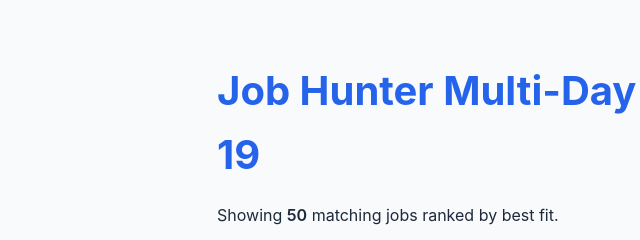
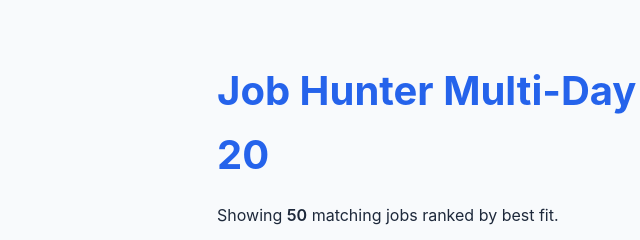
Before and after one commit to Bluntboy101/job-hunter-site, a plain HTML site: page index.html in a window 1280 px wide. Shown: the top 240 px of the page, 23-663 px from the left. Drawn offline with Linux system fonts and the light colour scheme.

Commit message:
Auto-update job report: 2026-11-20 16:03 UTC

```diff
--- a/index.html
+++ b/index.html
@@ -133,7 +133,7 @@
 </head>
 <body>
     <div class="container">
-        <h1>Job Hunter Multi-Day Report - 2026-11-19</h1>
+        <h1>Job Hunter Multi-Day Report - 2026-11-20</h1>
 <p>Showing <strong>50</strong> matching jobs ranked by best fit.</p>
 <h2>Top Matches</h2>
 <h3>1. Strategist Copywriter at Herman-Scheer (Score: 98/100)</h3>
```
